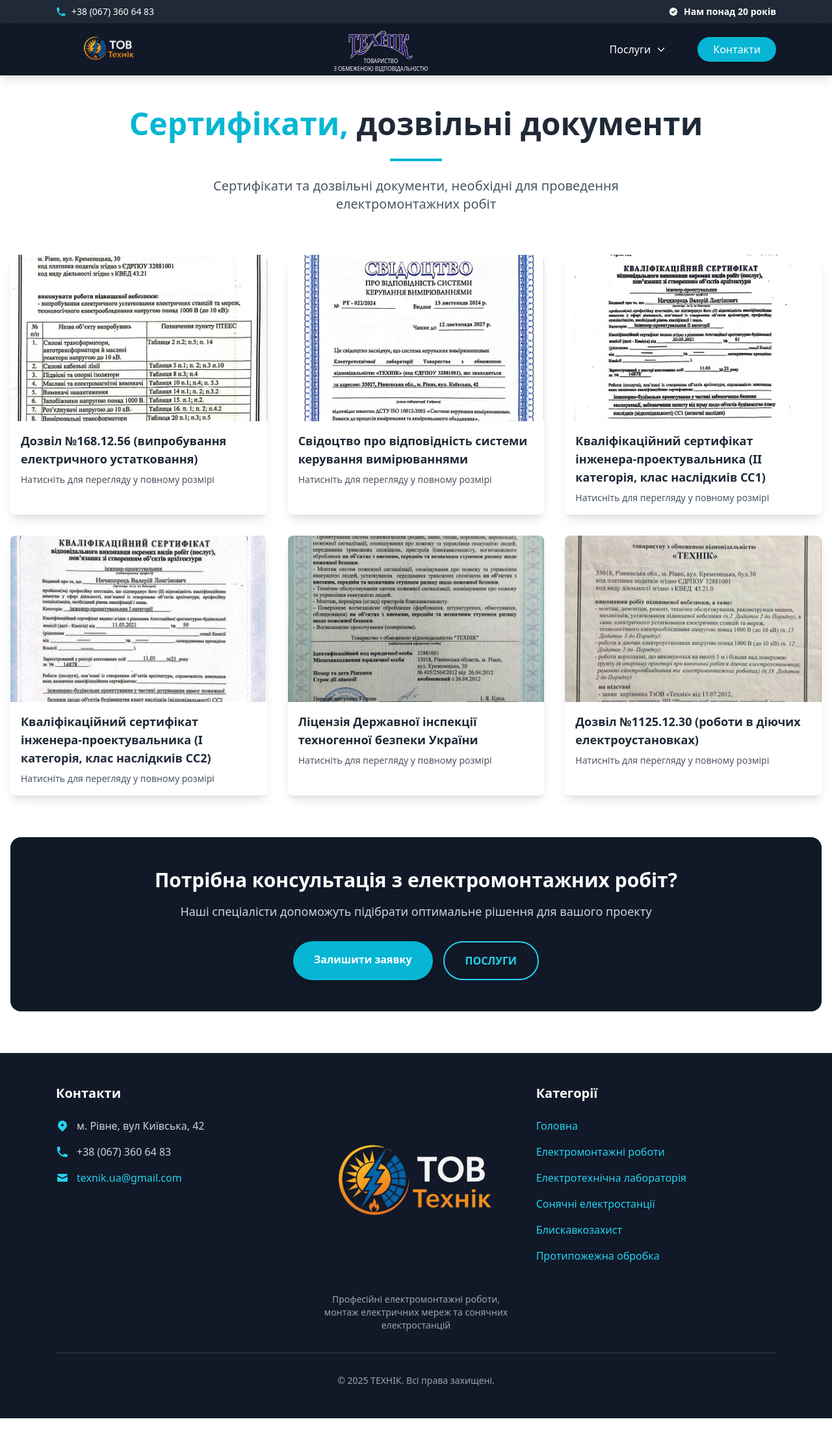
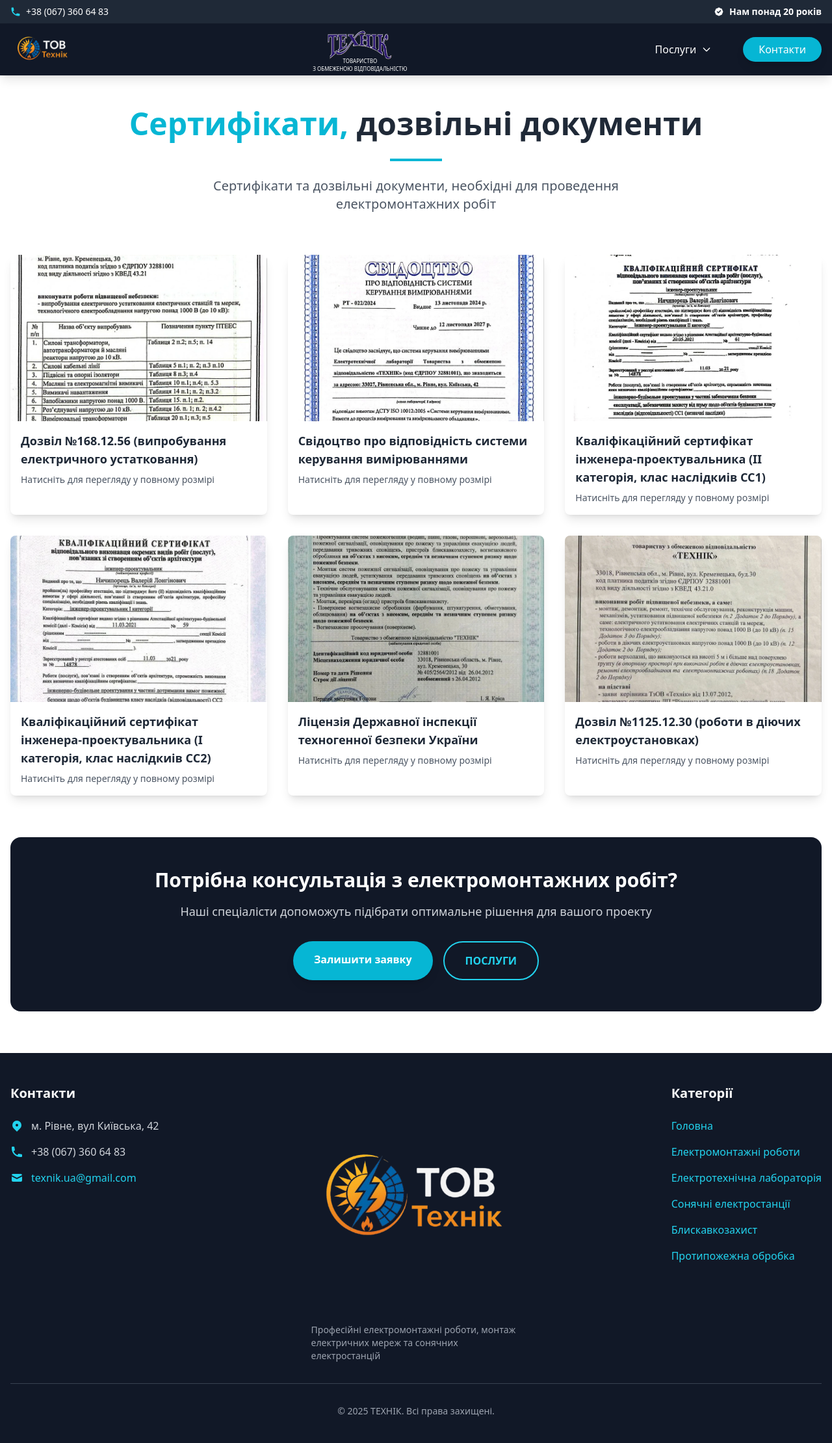
Before and after one commit to Natali993/texnic, a Next.js app: page /certificates in a window 1280 px wide. Shown: the top 2220 px of the page at 65% size. Before the commit the page ends 2182 px from the top, so only its background shows below. Built offline with nearby package versions, Linux system fonts and the light colour scheme.

Commit message:
fix: width

```diff
--- a/src/app/Footer.tsx
+++ b/src/app/Footer.tsx
@@ -3,7 +3,7 @@
 
 const Contacts = () => {
   return (
-    <div className="w-full md:w-1/3 mb-8 md:mb-0">
+    <div className="w-full md:w-max mb-8 md:mb-0">
       <h4 className="text-xl font-bold mb-6 text-white">Контакти</h4>
       <div className="space-y-4">
         <div className="flex items-center space-x-3">
@@ -38,7 +38,7 @@
 const Logo = () => {
   return (
     <div className="w-full md:w-1/3 flex justify-center items-center mb-8 md:mb-0">
-      <div className="text-center px-8">
+      <div className="flex flex-col items-center text-center px-8">
         <Image
           src="/logotup.png"
           alt="Company Logo"
@@ -46,7 +46,7 @@
           height={400}
           className="object-contain mb-4 mx-auto"
         />
-        <p className="text-gray-400 text-sm max-w-xs">
+        <p className="text-gray-400 text-start text-sm max-w-xs">
           Професійні електромонтажні роботи, монтаж електричних мереж та сонячних електростанцій
         </p>
       </div>
@@ -56,7 +56,7 @@
 
 const CategoriesMenu = () => {
   return (
-    <div className="w-full md:w-1/3">
+    <div className="w-full md:w-max">
       <h4 className="text-xl font-bold mb-6 text-white">Категорії</h4>
       <ul className="space-y-4">
         <li>
@@ -131,7 +131,7 @@
 export const Footer = () => {
   return (
     <footer className="bg-gradient-to-r from-gray-900 via-gray-800 to-gray-900 mt-auto">
-      <div className="max-w-[1140px] mx-auto px-4 py-12">
+      <div className="max-w-[1504px] mx-auto px-4 py-12">
         <div className="flex flex-col md:flex-row justify-between space-y-8 md:space-y-0">
           <Contacts />
           <Logo />
--- a/src/app/Header.tsx
+++ b/src/app/Header.tsx
@@ -5,7 +5,7 @@
 
 const Logo = () => {
   return (
-    <Link href="/" className="hidden md:flex px-8 h-14 overflow-hidden items-center">
+    <Link href="/" className="hidden md:flex h-14 overflow-hidden items-center">
       <Image
         src="/logotup.png"
         alt="Company Logo"
@@ -212,7 +212,7 @@
 const Subheader = () => {
   return (
     <div className="bg-gradient-to-r from-gray-800 to-gray-900 text-white py-2">
-      <div className="container mx-auto max-w-[1140px] px-4">
+      <div className="container mx-auto max-w-[1504px] px-4">
         <div className="flex items-center justify-between text-sm">
           <Link href={"tel:+380673606483"} className="flex items-center space-x-6">
             <div className="flex items-center space-x-2">
@@ -237,7 +237,7 @@
 const MainHeader = () => {
   return (
     <div className="bg-gradient-to-r from-gray-900 via-gray-800 to-gray-900 shadow-lg relative">
-      <div className="container mx-auto flex items-center md:h-20 justify-between items-center max-w-[1140px] py-0 px-4">
+      <div className="container mx-auto flex items-center md:h-20 justify-between max-w-[1504px] py-0 px-4">
         <Logo />
         <LogoMain />
         <NavigationMenu />
--- a/src/components/ServicesInfographicSection.tsx
+++ b/src/components/ServicesInfographicSection.tsx
@@ -132,7 +132,7 @@
   ];
 
   return (
-    <div id={"posluhy"} className="max-w-7xl mx-auto px-4 sm:px-6 lg:px-8 py-12">
+    <div id={"posluhy"} className="max-w-[1504px] mx-auto px-4 sm:px-6 lg:px-8 py-12">
       <div className="text-center mb-10">
         <h2 className="text-3xl font-extrabold text-gray-900 sm:text-4xl">НАШІ ПОСЛУГИ</h2>
       </div>
```
